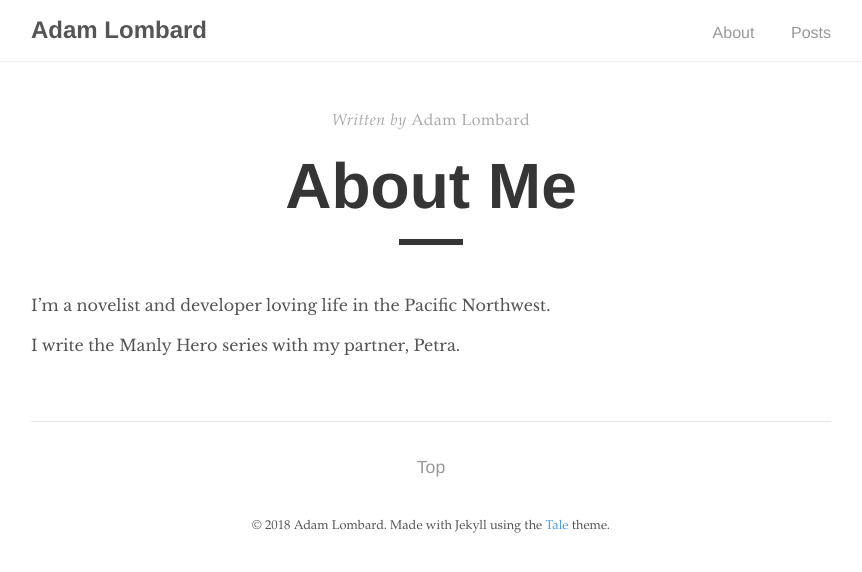
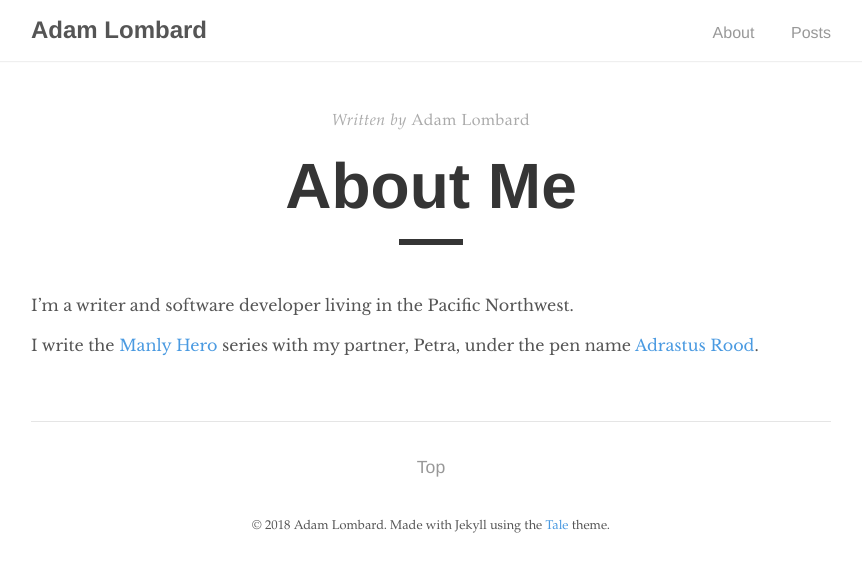
Before and after one commit to AdamLombard/AdamLombard.github.io, a Jekyll site: the page built from _pages/about.md, in a window 1280 px wide. Shown: the top 572 px of the page, without its empty margins (209-1071 px from the left). Built offline with Jekyll 4.4.1, drawn with Linux system fonts in a browser that asks for light colours.

Commit message:
Update About page

```diff
--- a/_pages/about.md
+++ b/_pages/about.md
@@ -3,6 +3,7 @@ layout: post
 title: "About Me"
 permalink: /about/
 ---
-I'm a novelist and developer loving life in the Pacific Northwest.
 
-I write the Manly Hero series with my partner, Petra.
+I'm a writer and software developer living in the Pacific Northwest.
+
+I write the [Manly Hero](http://www.manlyhero.com) series with my partner, Petra, under the pen name [Adrastus Rood](http://www.adrastusrood.com).
```
